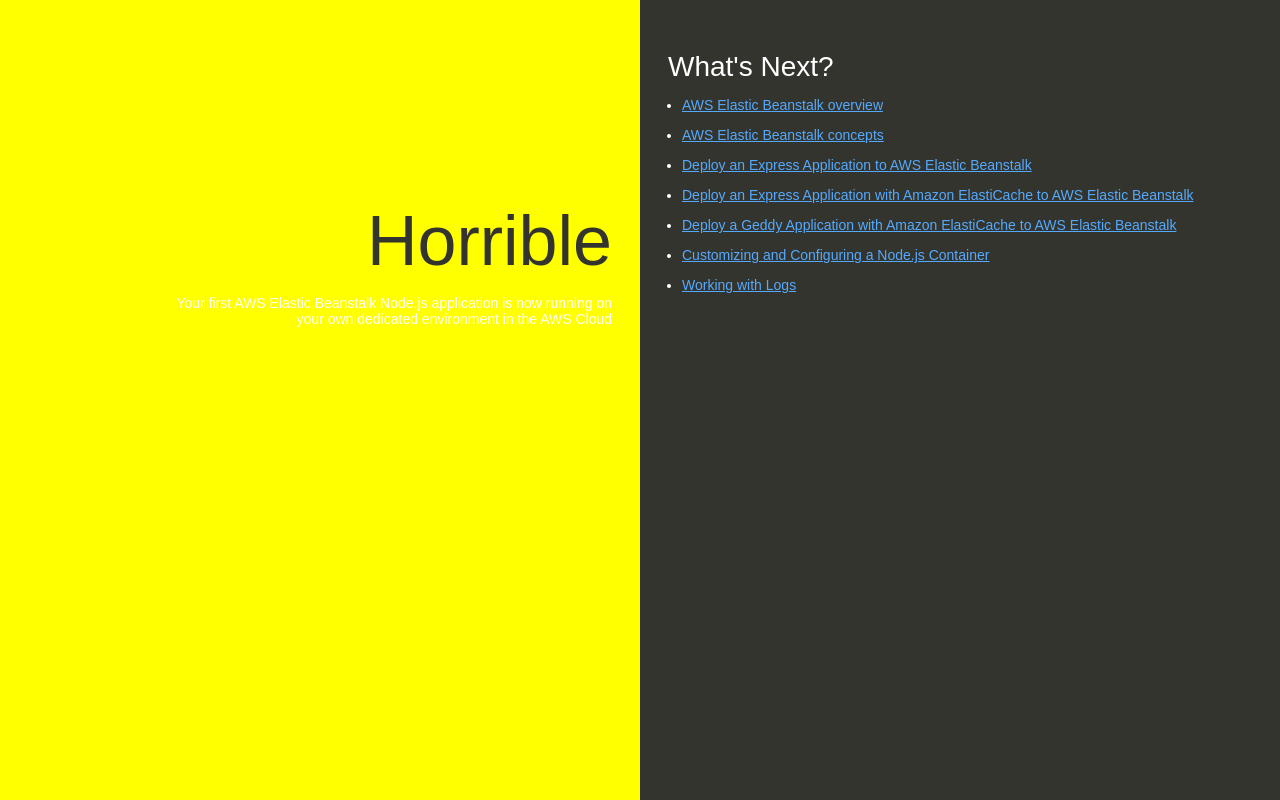
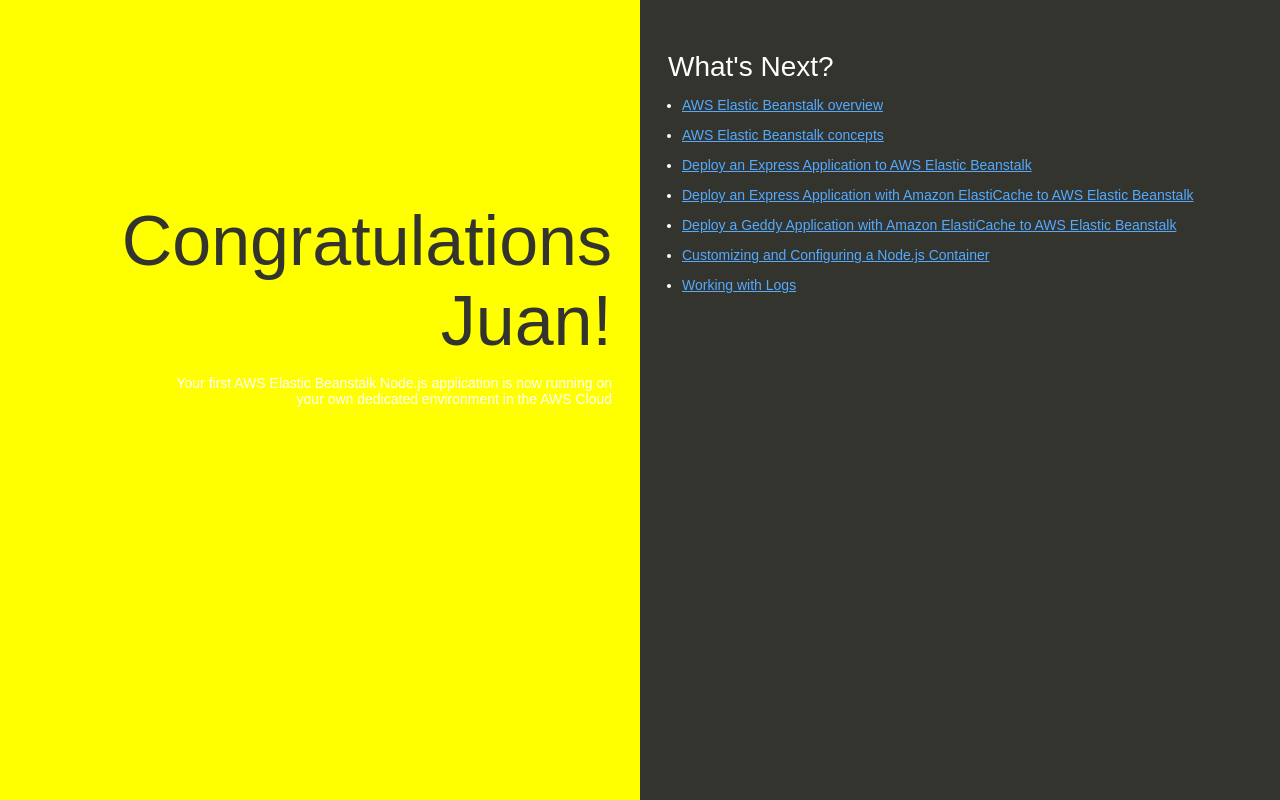
Before and after one commit to Juan-Gonzalez-Cuadros/practicaDevOps, a plain HTML site: page index.html in a window 1280 px wide. Drawn offline with Linux system fonts and the light colour scheme.

Commit message:
Update index.html

```diff
--- a/index.html
+++ b/index.html
@@ -74,7 +74,7 @@
   </head>
   <body>
     <div class="textColumn">
-      <h1>Horrible</h1>
+      <h1>Congratulations Juan!</h1>
       <p>Your first AWS Elastic Beanstalk Node.js application is now running on your own dedicated environment in the AWS Cloud</p>
     </div>
     <div class="linksColumn">
```
